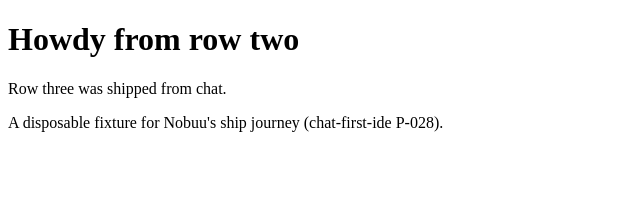
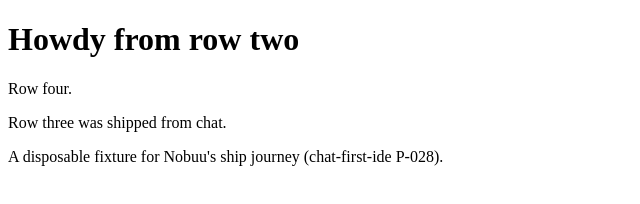
Before and after one commit to bryan-flowhighlevel/nobuu-fixture-cfi-p3-ship-20260922, a website: page site/index.html in a window 1280 px wide. Shown: the whole page, without its empty margins (0-640 px from the left). Drawn offline with Linux system fonts and the light colour scheme.

Commit message:
nobuu: Add a paragraph <p id="row4">Row four.</p> right after the h1 in site/in

```diff
--- a/site/index.html
+++ b/site/index.html
@@ -3,6 +3,7 @@
 <head><meta charset="utf-8"><title>Nobuu ship fixture</title></head>
 <body>
 <h1 id="greeting">Howdy from row two</h1>
+<p id="row4">Row four.</p>
 <p id="row3">Row three was shipped from chat.</p>
 <p>A disposable fixture for Nobuu's ship journey (chat-first-ide P-028).</p>
 </body>
```
